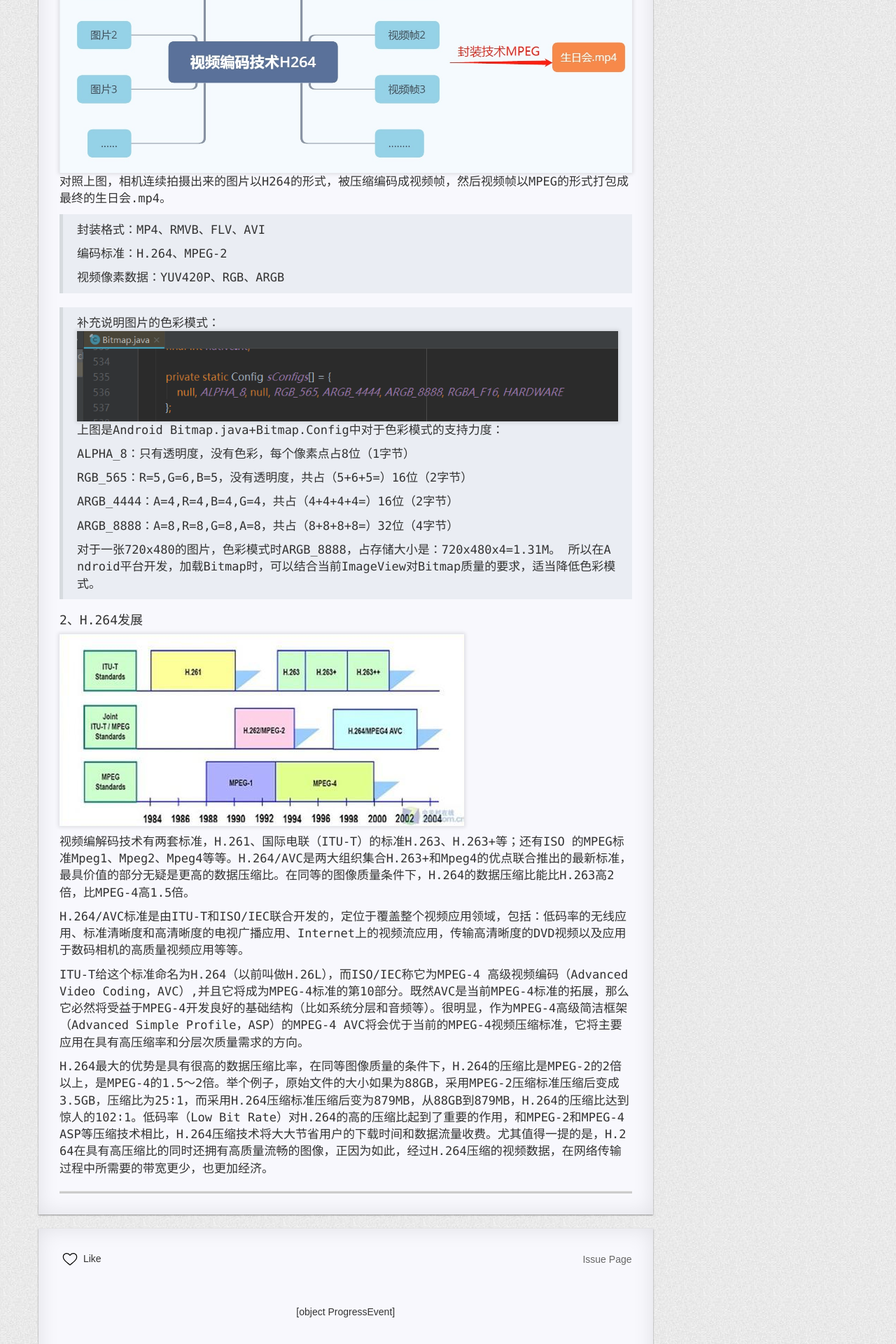
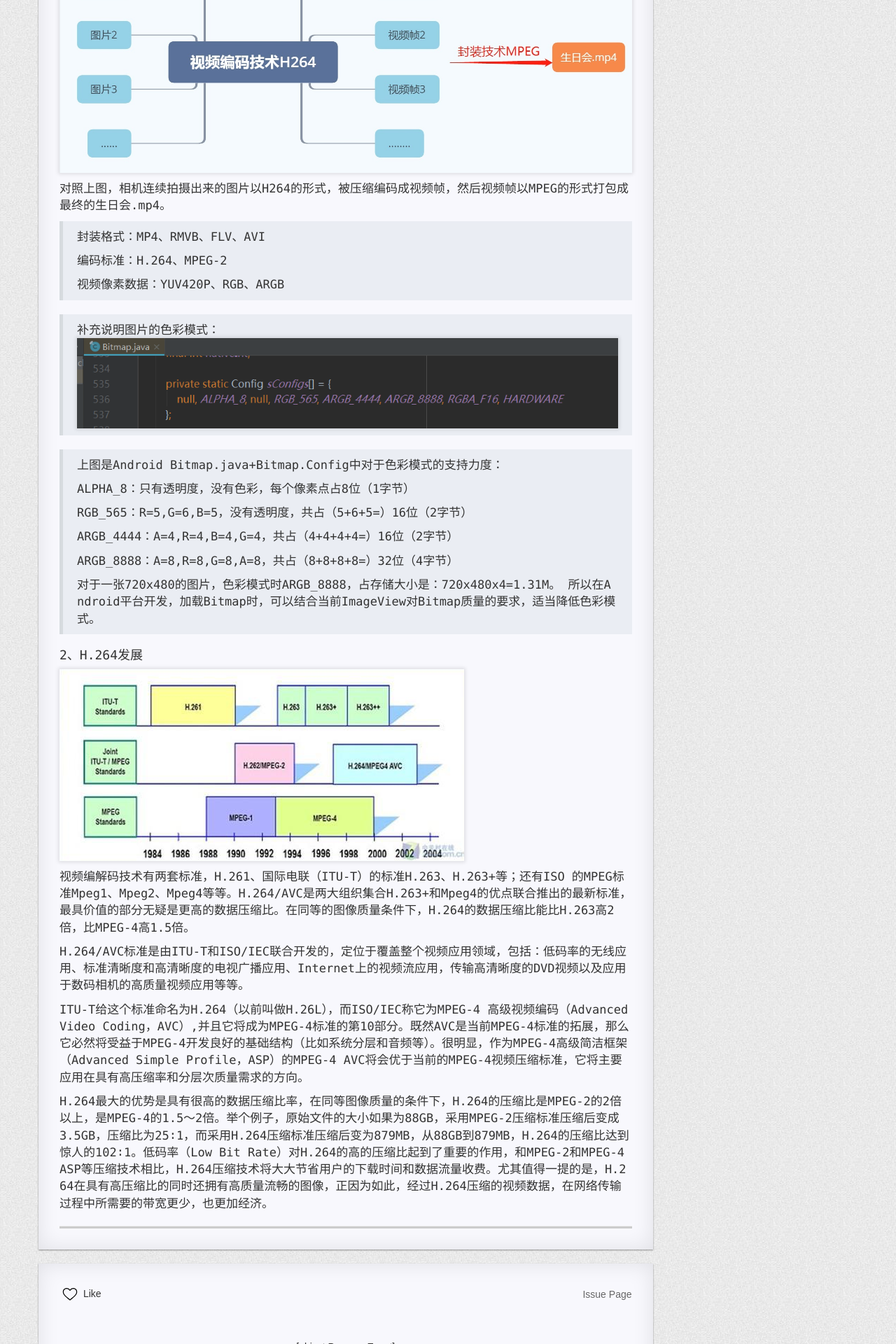
Before and after one commit to FrankdeBoers/blog, a Jekyll site: the page built from _posts/2019-08-12-H264解析草稿.md, in a window 1280 px wide. Shown: the part 579-2499 px from the top of the page at 70% size. Built offline with Jekyll 4.4.1, drawn with Linux system fonts in a browser that asks for light colours; nearby versions of some CDN libraries; a style sheet for code colours, icons or effects is not loaded.

Commit message:
Update 2019-08-12-H264解析草稿.md

```diff
--- a/_posts/2019-08-12-H264解析草稿.md
+++ b/_posts/2019-08-12-H264解析草稿.md
@@ -13,7 +13,8 @@ categories: Android
 
 那么视频编码技术就出来了，视频编码针对的是视频压缩技术，有不同的技术标准，如H264。而视频封装指的是视频打包技术，如mp4、avi等等。
 
-![视频编码流程](https://github.com/FrankdeBoers/blog/blob/master/static/img/%E8%A7%86%E9%A2%91%E7%BC%96%E7%A0%81%E6%B5%81%E7%A8%8B.jpg)
+<img src="https://github.com/FrankdeBoers/blog/blob/master/static/img/%E8%A7%86%E9%A2%91%E7%BC%96%E7%A0%81%E6%B5%81%E7%A8%8B.jpg" alt="视频编码流程">
+
 对照上图，相机连续拍摄出来的图片以H264的形式，被压缩编码成视频帧，然后视频帧以MPEG的形式打包成最终的生日会.mp4。
 > 封装格式：MP4、RMVB、FLV、AVI
 >
@@ -23,7 +24,8 @@ categories: Android
 
 
 > 补充说明图片的色彩模式：
-![bitmap色彩模式](https://github.com/FrankdeBoers/blog/blob/master/static/img/bitmap%E8%89%B2%E5%BD%A9%E6%A8%A1%E5%BC%8F.png)
+<img src="https://github.com/FrankdeBoers/blog/blob/master/static/img/bitmap%E8%89%B2%E5%BD%A9%E6%A8%A1%E5%BC%8F.png" alt="bitmap色彩模式">
+
 > 上图是Android Bitmap.java+Bitmap.Config中对于色彩模式的支持力度：
 >
 > ALPHA_8：只有透明度，没有色彩，每个像素点占8位（1字节）
@@ -41,7 +43,7 @@ categories: Android
 
 #### 2、H.264发展
 
-![视频编码发展史](https://github.com/FrankdeBoers/blog/blob/master/static/img/%E8%A7%86%E9%A2%91%E7%BC%96%E7%A0%81%E5%8F%91%E5%B1%95%E5%8F%B2.png)
+<img src="https://github.com/FrankdeBoers/blog/blob/master/static/img/%E8%A7%86%E9%A2%91%E7%BC%96%E7%A0%81%E5%8F%91%E5%B1%95%E5%8F%B2.png" alt="视频编码发展史">
 
 视频编解码技术有两套标准，H.261、国际电联（ITU-T）的标准H.263、H.263+等；还有ISO 的MPEG标准Mpeg1、Mpeg2、Mpeg4等等。H.264/AVC是两大组织集合H.263+和Mpeg4的优点联合推出的最新标准，最具价值的部分无疑是更高的数据压缩比。在同等的图像质量条件下，H.264的数据压缩比能比H.263高2倍，比MPEG-4高1.5倍。
 
```
